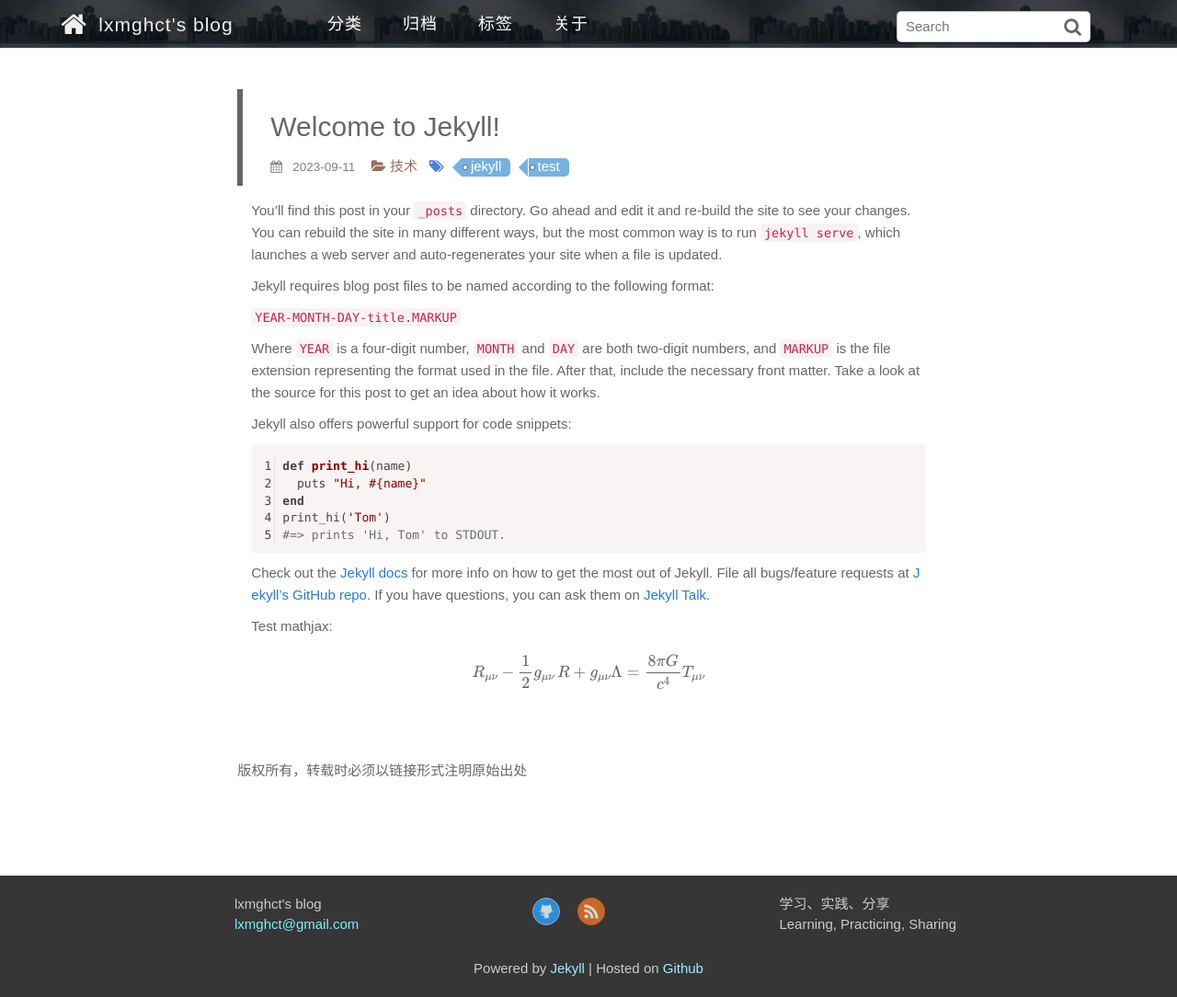
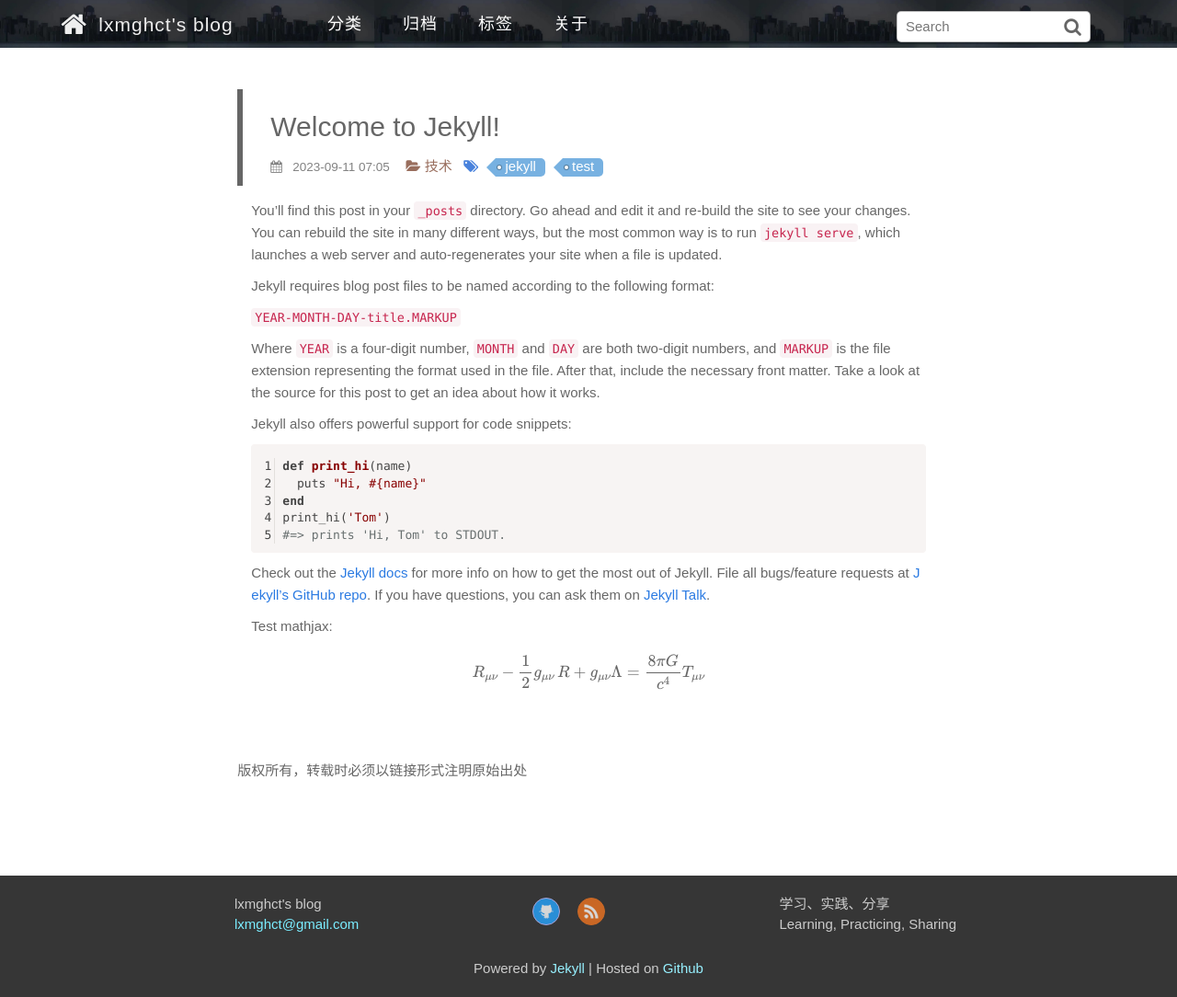
Before and after one commit to lxmghct/lxmghct.github.io, a Jekyll site: the page built from _posts/2023/09/2023-09-11-welcome-to-jekyll.markdown, in a window 1280 px wide. Shown: the whole page at 92% size. Built offline with Jekyll 4.4.1, drawn with Linux system fonts in a browser that asks for light colours; formulas are drawn with MathJax 3.

Commit message:
Update: 将文章发布时间显示为精确到分钟

```diff
--- a/_layouts/post.html
+++ b/_layouts/post.html
@@ -9,7 +9,7 @@
       <p class="post-meta">
         <i class="fa fa-calendar"></i>
         &nbsp;
-        {{ page.date | date:"%Y-%m-%d" }}
+        {{ page.date | date:"%Y-%m-%d %H:%M" }}
         {% if page.author %} • {{ page.author }}{% endif %}
         {% if page.meta %} • {{ page.meta }}{% endif %}
       </p>
```
